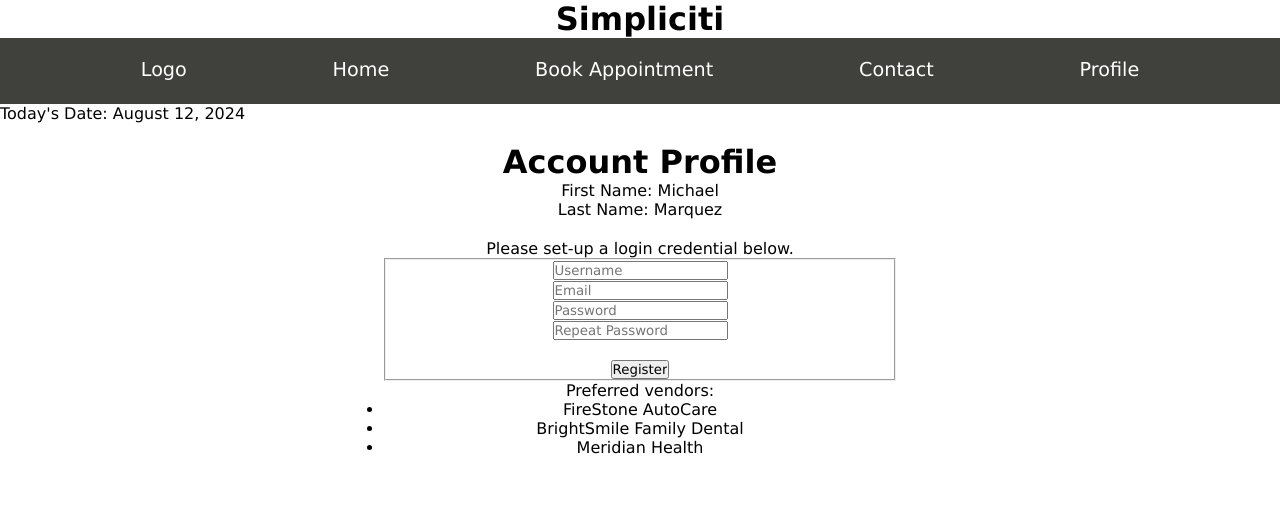
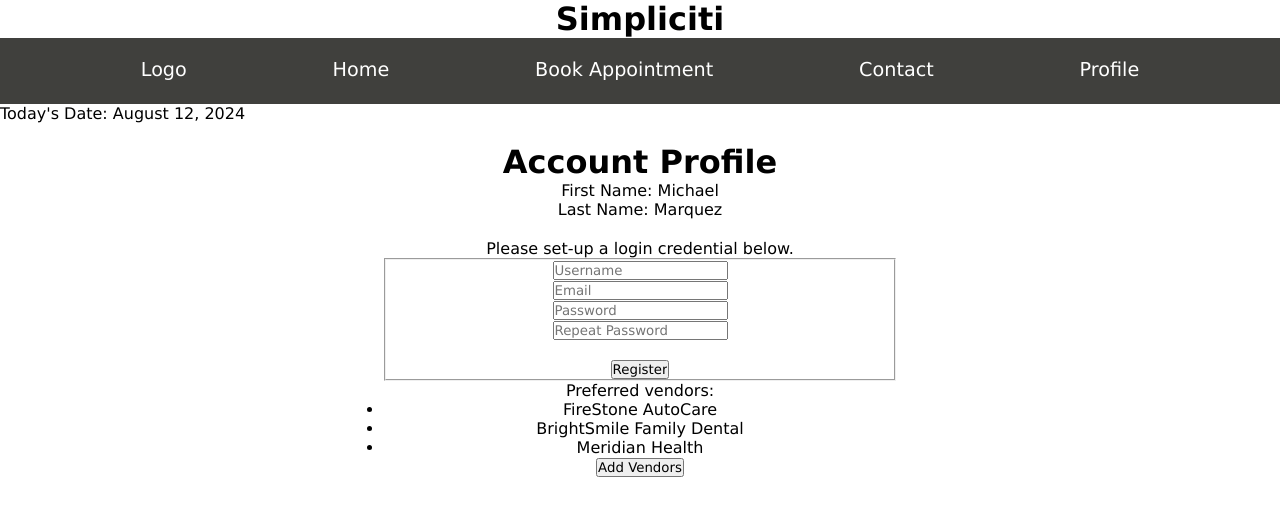
Before and after one commit to MM-BYC/SBA316DOM_Frictionless-Personal-Appointment-Planner, a plain HTML site: page Account.html in a window 1280 px wide. Drawn offline with Linux system fonts and the light colour scheme.

Commit message:
add button for user interaction

```diff
--- a/Account.html
+++ b/Account.html
@@ -72,6 +72,8 @@
         <!-- Vendors List-->
         <p class="vendorsList">Preferred vendors:</p>
 
+        <button type="button" class="addVendors">Add Vendors</button>
+
         <body>
 
         </body>
```
